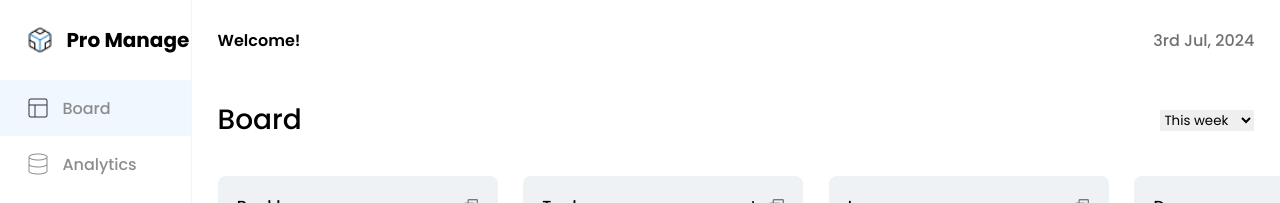
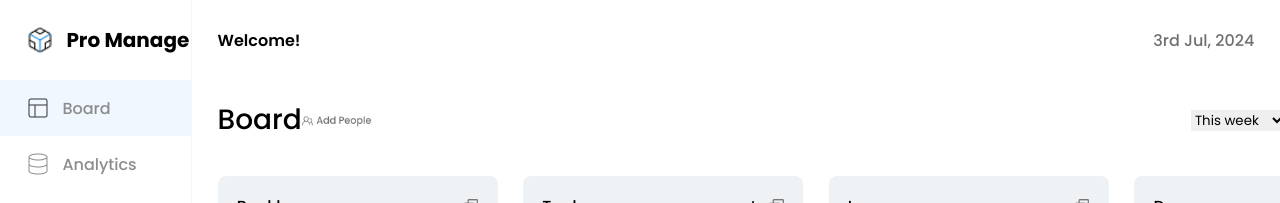
Before and after one commit to Pavank-1812/ProManage, a React (Create React App) app in the folder frontend/: page / in a window 1280 px wide. Shown: the top 203 px of the page. Built offline with nearby package versions, Linux system fonts and the light colour scheme; no server answers; sample sign-in values are in the browser's storage.

Commit message:
updated home page

```diff
--- a/frontend/src/Components/Home/Home.jsx
+++ b/frontend/src/Components/Home/Home.jsx
@@ -3,6 +3,7 @@ import Modal from "react-modal";
 import styles from "./Home.module.css";
 import formatTodayDate from "../../Utils/formatDate";
 import collapseIcon from "../../Assets/Icons/collapseIcon.png";
+import addPeople from "../../Assets/Icons/add-people.png";
 import TaskForm from "../Forms/TaskForm";
 import { useDispatch, useSelector } from "react-redux";
 import { fetchTasks, createNewTask } from "../../Store/Slices/taskSlice";
@@ -57,6 +58,11 @@ const Home = () => {
       </div>
       <div className={styles.home_header}>
         <div>Board</div>
+        <img
+          src={addPeople}
+          alt="add"
+          style={{ marginRight: "79%", width: "70px", height: "15px" }}
+        />
         <label className={styles.home_selectContainer}>
           <select
             name="filter"
```
Also changed, not shown: frontend/src/Assets/Icons/add-people.png (added).
